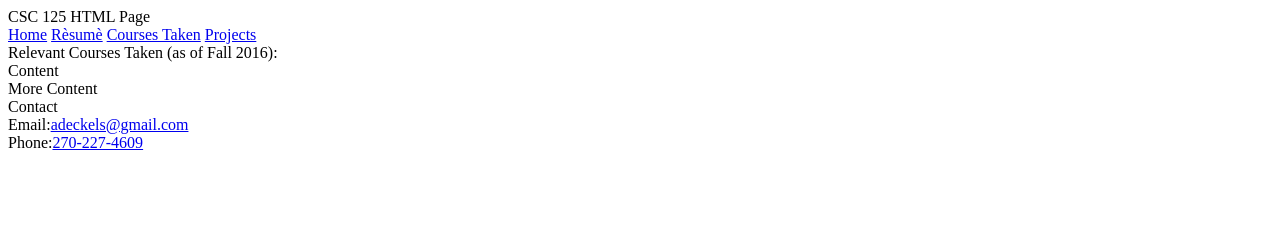
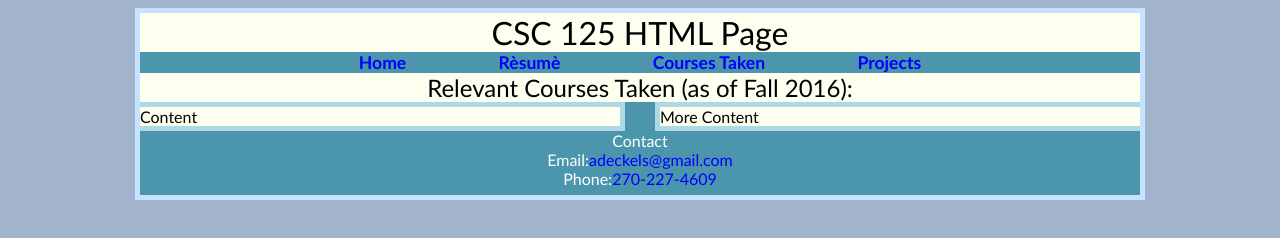
Before and after one commit to aeckels/aeckels.github.io, a plain HTML site: page courses.html in a window 1280 px wide. Drawn offline with Linux system fonts and the light colour scheme.

Commit message:
Update courses.html

```diff
--- a/courses.html
+++ b/courses.html
@@ -2,7 +2,7 @@
 <html>
 <head>
 	<title>Courses Taken</title>
-	<link href="../css/new 1.css" rel="stylesheet" type="text/css" />
+	<link href="new 1.css" rel="stylesheet" type="text/css" />
 </head>
 <body>
 <div id="mainPage">
```
